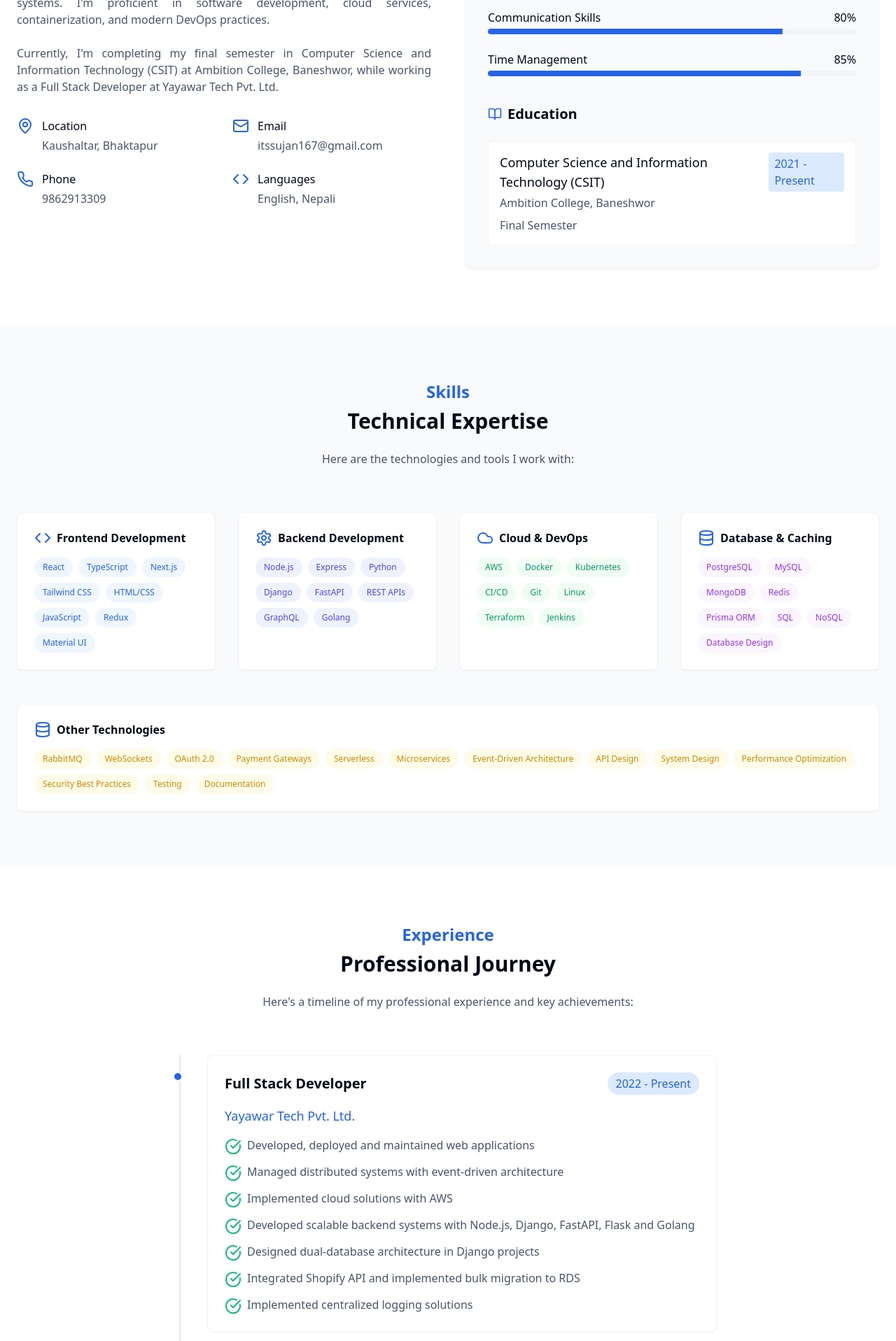
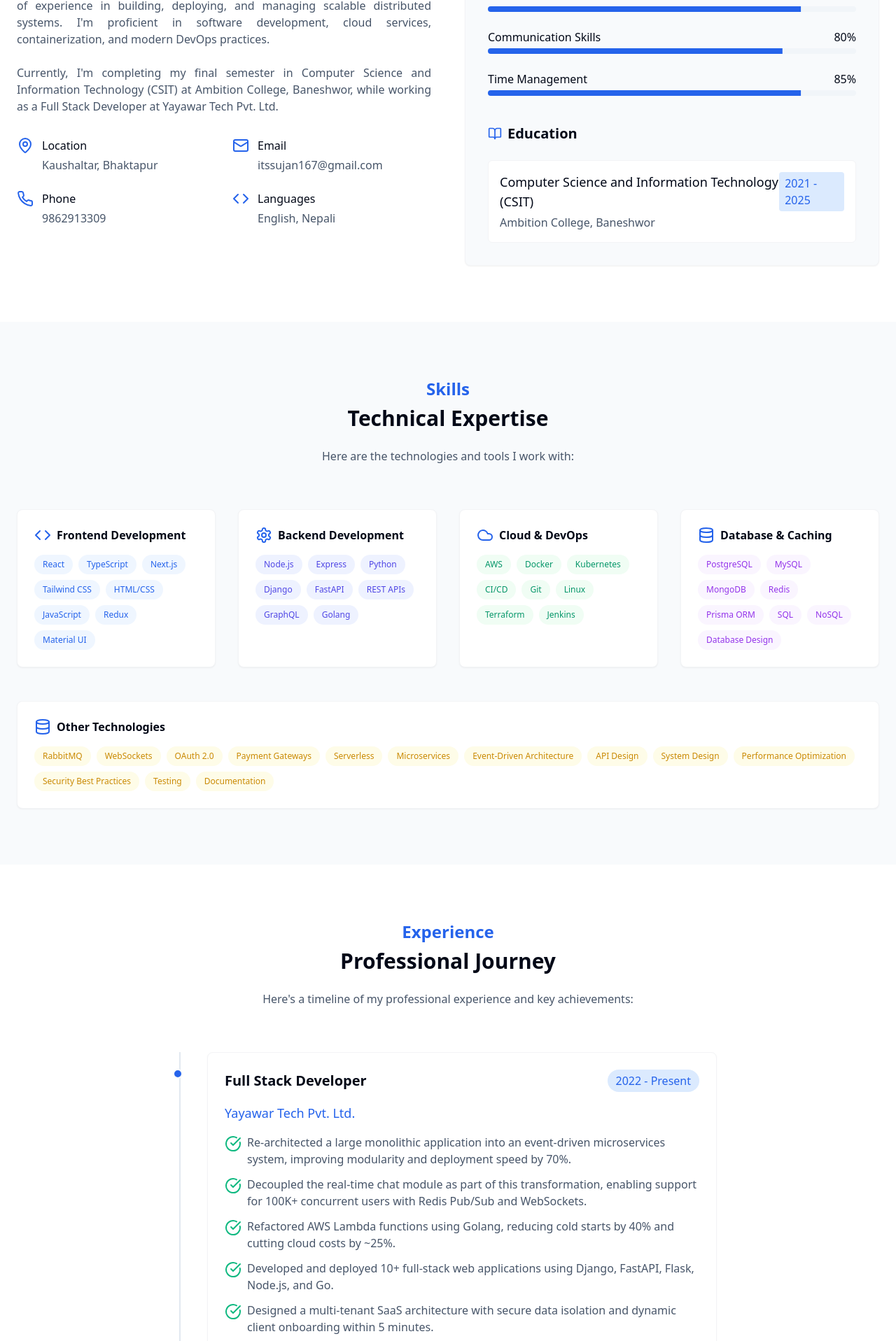
Before and after one commit to Sujan167/PersonalPortfolio, a React (Vite) app: page / in a window 1280 px wide. Shown: the part 880-2797 px from the top of the page at 70% size. Built offline with nearby package versions, Linux system fonts and the light colour scheme.

Commit message:
Update portfolio with new resume June 2025

```diff
--- a/src/components/layouts/Footer.tsx
+++ b/src/components/layouts/Footer.tsx
@@ -4,8 +4,8 @@ import { Download, Github, Linkedin, Twitter } from "lucide-react";
 export default function Footer() {
 	const handleResumeDownload = () => {
 		const link = document.createElement("a");
-		link.href = "/Resume_Sujan_Basnet.pdf";
-		link.download = "Sujan_Basnet_Resume.pdf";
+		link.href = "/Resume_Sujan_Basnet_2025.pdf";
+		link.download = "Sujan_Basnet_Resume_2025.pdf";
 		document.body.appendChild(link);
 		link.click();
 		document.body.removeChild(link);
--- a/src/components/sections/About.tsx
+++ b/src/components/sections/About.tsx
@@ -84,10 +84,9 @@ export default function About() {
 							<div className="bg-white dark:bg-slate-700 p-4 rounded-md border border-gray-100 dark:border-slate-600">
 								<div className="flex justify-between">
 									<h4 className="text-lg md:text-xl font-medium dark:text-white">Computer Science and Information Technology (CSIT)</h4>
-									<span className="text-lg bg-blue-100 dark:bg-blue-900 text-primary dark:text-blue-200 px-2 py-1 rounded">2021 - Present</span>
+									<span className="text-lg bg-blue-100 dark:bg-blue-900 text-primary dark:text-blue-200 px-2 py-1 rounded">2021 - 2025</span>
 								</div>
 								<p className="text-lg text-slate-600 dark:text-slate-300 mt-1">Ambition College, Baneshwor</p>
-								<p className="text-lg text-slate-600 dark:text-slate-300 mt-2">Final Semester</p>
 							</div>
 						</div>
 					</motion.div>
--- a/src/components/sections/Experience.tsx
+++ b/src/components/sections/Experience.tsx
@@ -2,7 +2,21 @@ import { motion } from "framer-motion";
 import { CheckCircle } from "lucide-react";
 
 export default function Experience() {
-	const experienceItems = ["Developed, deployed and maintained web applications", "Managed distributed systems with event-driven architecture", "Implemented cloud solutions with AWS", "Developed scalable backend systems with Node.js, Django, FastAPI, Flask and Golang", "Designed dual-database architecture in Django projects", "Integrated Shopify API and implemented bulk migration to RDS", "Implemented centralized logging solutions"];
+	//const experienceItems = ["Developed, deployed and maintained web applications", "Managed distributed systems with event-driven architecture", "Implemented cloud solutions with AWS", "Developed scalable backend systems with Node.js, Django, FastAPI, Flask and Golang", "Designed dual-database architecture in Django projects", "Integrated Shopify API and implemented bulk migration to RDS", "Implemented centralized logging solutions"];
+	const experienceItems = [
+    "Re-architected a large monolithic application into an event-driven microservices system, improving modularity and deployment speed by 70%.",
+    "Decoupled the real-time chat module as part of this transformation, enabling support for 100K+ concurrent users with Redis Pub/Sub and WebSockets.",
+    "Refactored AWS Lambda functions using Golang, reducing cold starts by 40% and cutting cloud costs by ~25%.",
+    "Developed and deployed 10+ full-stack web applications using Django, FastAPI, Flask, Node.js, and Go.",
+    "Designed a multi-tenant SaaS architecture with secure data isolation and dynamic client onboarding within 5 minutes.",
+    "Implemented a dual-database strategy for flexible data handling and data separation.",
+    "Integrated Shopify API for inventory and order synchronization, reducing manual workload by 80%.",
+    "Led a bulk migration of production databases to Amazon RDS, improving reliability and reducing downtime by 30%.",
+    "Set up centralized logging and observability tools (ELK, Prometheus, Grafana), reducing issue resolution time by 50%.",
+    "Built CI/CD pipelines using GitHub Actions to streamline testing and deployment workflows.",
+    "Containerized applications using Docker, configured with Nginx for production readiness and zero-downtime deployments.",
+    "Started as an intern and independently delivered an Order Management System with integrated Authorize.Net payment processing for a freelance client."
+]
 
 	return (
 		<section id="experience" className="py-20 bg-background dark:bg-slate-900">
--- a/src/components/sections/Hero.tsx
+++ b/src/components/sections/Hero.tsx
@@ -11,7 +11,7 @@ export default function Hero() {
 							Hi, I'm <span className="text-primary">Sujan Basnet</span>
 						</h1>
 						<h2 className="text-2xl md:text-3xl lg:text-4xl font-medium text-slate-600 dark:text-slate-300 mb-6">Software Developer & DevOps Engineer</h2>
-						<p className="text-lg md:text-xl text-slate-600 dark:text-slate-300 mb-8 max-w-xl text-justify">Building, deploying, and managing scalable distributed systems with 3 years of professional experience.</p>
+						<p className="text-lg md:text-xl text-slate-600 dark:text-slate-300 mb-8 max-w-xl text-justify">Full-stack Developer with 3+ years of experience building scalable, cloud-native applications. Skilled in backend development (Django, FastAPI, Golang, Node.js), cloud platforms (AWS), and DevOps practices. Proven track record in microservices architecture, SaaS development, and end-to-end project delivery.</p>
 						<div className="flex flex-wrap gap-4">
 							<Button asChild className="px-6 py-3 bg-primary text-white rounded-md font-medium hover:bg-blue-600 transition-colors">
 								<a href="#contact">Get in Touch</a>
```
Also changed, not shown: 2 other files (tests, documents, lock files or other folders).
